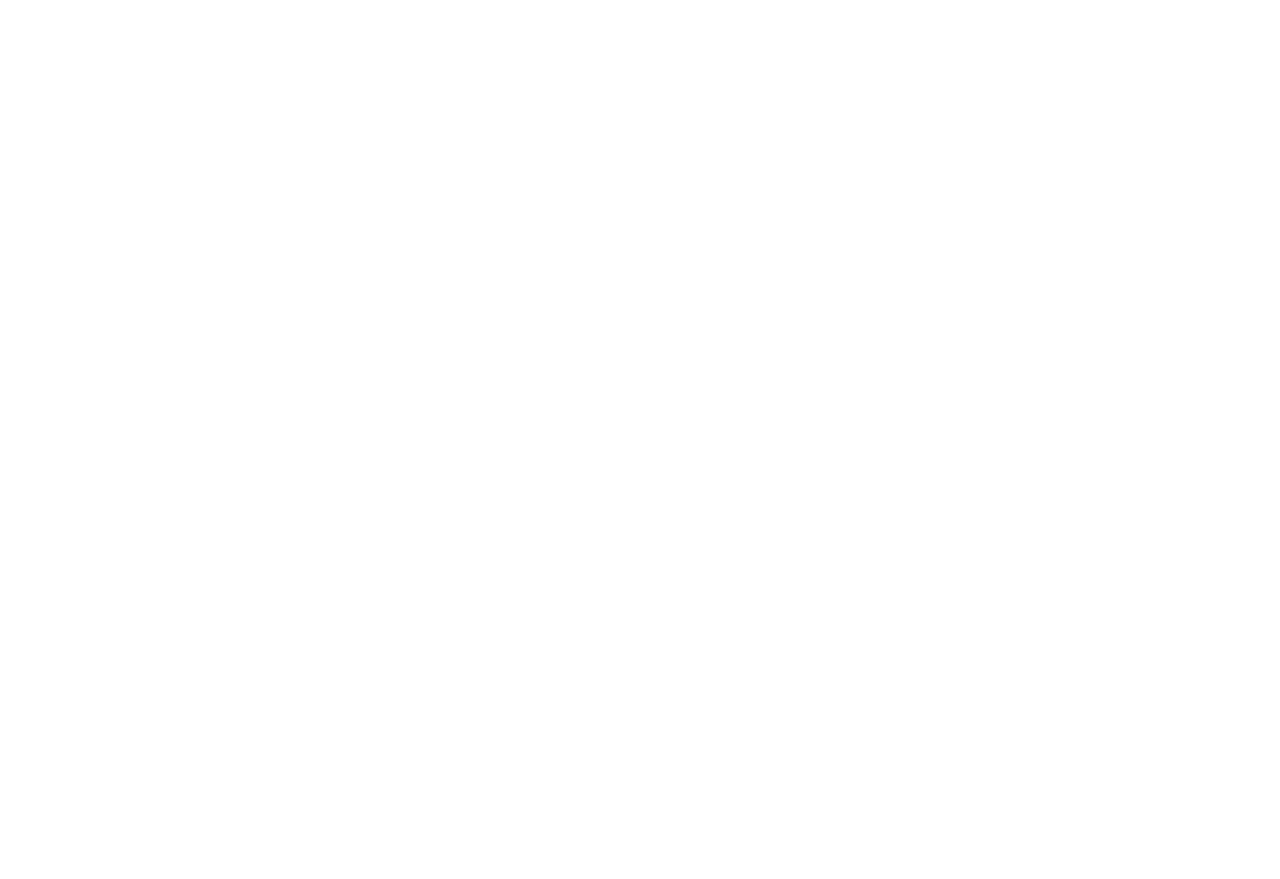
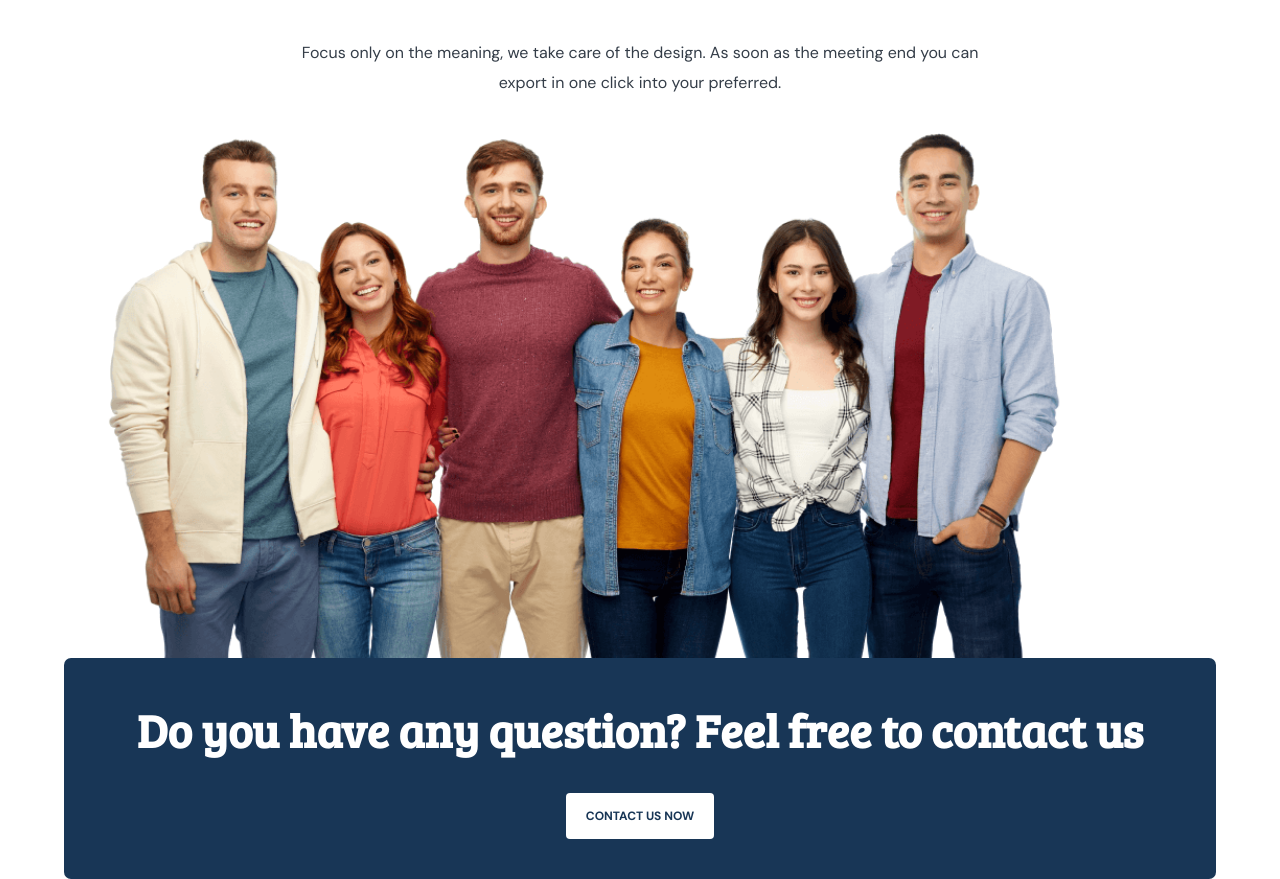
Before and after one commit to S-Solomon/Agency-Creative, a React (Create React App) app: page / in a window 1280 px wide. Shown: the part 4527-5406 px from the top of the page. Before the commit the page ends 4356 px from the top, so only its background shows below. Built offline with nearby package versions, Linux system fonts and the light colour scheme.

Commit message:
team section

```diff
--- a/src/components/BusinessProfit.js
+++ b/src/components/BusinessProfit.js
@@ -41,6 +41,7 @@
     display: grid;
     grid-template-columns: 1fr;
     gap: 1rem;
+    padding: 2rem;
     @media (min-width: 768px) {
         grid-template-columns: repeat(2, 1fr);
     }
--- a/src/components/MeetWork.js
+++ b/src/components/MeetWork.js
@@ -44,6 +44,7 @@
     flex-direction: column;
     justify-content: center;
     align-content: center;
+    padding: 1.5rem 0;
     h2 {
         text-align: center;
         @media (min-width: 1024px) {
--- /dev/null
+++ b/src/components/SupportTeam.js
@@ -0,0 +1,93 @@
+import React from 'react'
+import teambanner from '../assets/images/support-thumb.png'
+import styled from 'styled-components'
+
+const SupportTeam = () => {
+    return (
+        <DivStyled>
+            <h2 className="sectionheader">Meet our support team who always work hardly behind the scenes</h2>
+            <p>
+            Focus only on the meaning, we take care of the design. As soon as the meeting end you can export in one click into your preferred.
+            </p>
+            <img src={teambanner} alt="team" />
+            <div className="question">
+                <h2>Do you have any question? Feel free to contact us</h2>
+                <button>CONTACT US NOW</button>
+            </div>
+        </DivStyled>
+    )
+}
+
+export default SupportTeam
+
+
+
+const DivStyled = styled.div`
+    position: relative;
+    align-content: center;
+    .sectionheader {
+        text-align: center;
+        max-width: 500px;
+        margin: 0 auto;
+        font-size: 1.5rem;
+        @media (min-width: 1024px){
+            font-size: 2rem;
+        }
+        @media (min-width: 1440px){
+            font-size: 2.5rem;
+        }
+    }
+    p {
+        text-align: center;
+        padding: 2rem 0;
+        max-width: 700px;
+        margin: 0 auto;
+    }
+    img {
+        display: inline-block;
+        margin: 0 auto;
+        width: 90%;
+    }
+    .question {
+        position: absolute;
+        top: 96%;
+        width: 100%;
+        border-radius: 7px;
+        background-color: #183656;
+        margin: 0 auto;
+        padding: 1.5rem 2rem;
+        text-align: center;
+        h2 {
+            color: white;
+            padding: 1rem 0;
+            @media (min-width: 1024px) {
+                font-size: 2.9rem;
+            }
+        }
+        button {
+            appearance: none;
+            display: inline-block;
+            text-align: center;
+            border: 0;
+            border-radius: 4px;
+            padding: 15px 20px;
+            font-family: 'DM Sans',sans-serif;
+            cursor: pointer;
+            font-weight: 700;
+            font-size: 12px;
+            color: white;
+            background-color: var(--primary);
+            transition: background-color 0.35s ease;
+            margin: 0 auto;
+            margin: 1rem 0;
+            @media (min-width: 768px) {
+                color: #183656;
+                background-color: white;
+                &:hover {
+                    color: white;
+                    background-color: var(--primary);
+                }
+            }
+        }
+    }
+`;
--- a/src/sections/Team.js
+++ b/src/sections/Team.js
@@ -1,5 +1,6 @@
 import React from 'react'
 import styled from 'styled-components'
+import SupportTeam from '../components/SupportTeam'
 import { MainLayout, InnerLayout } from '../styles/Layouts'
 
 const Team = () => {
@@ -7,6 +8,7 @@
         <TeamStyled>
             <MainLayout>
                 <InnerLayout>
+                <SupportTeam />
                 </InnerLayout>
             </MainLayout>
         </TeamStyled>
--- a/src/sections/Work.js
+++ b/src/sections/Work.js
@@ -18,4 +18,7 @@
 export default Work
 
 
-const WorkStyled = styled.section ``;
+const WorkStyled = styled.section `
+    background-color: var(--background-secondary);
+
+`;
```
